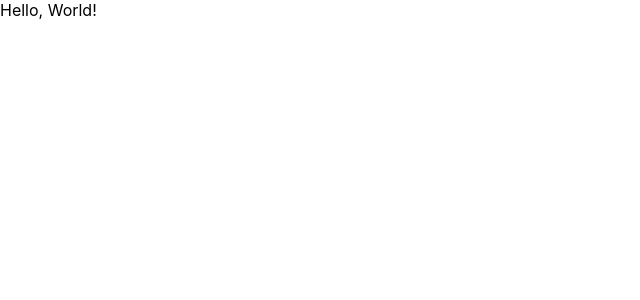
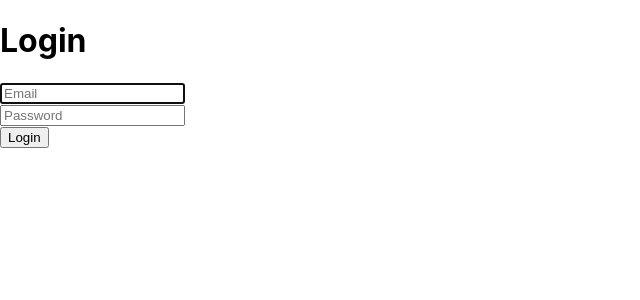
Before and after one commit to balayokesh/libraryManagementSystem, a React (Create React App) app: page /login in a window 1280 px wide. Shown: the top 300 px of the page, without its empty margins (0-640 px from the left). Built offline with nearby package versions, Linux system fonts and the light colour scheme.

Commit message:
Implemented student login

```diff
--- a/package.json
+++ b/package.json
@@ -8,6 +8,7 @@
     "@testing-library/user-event": "^13.5.0",
     "react": "^18.1.0",
     "react-dom": "^18.1.0",
+    "react-router-dom": "^6.3.0",
     "react-scripts": "5.0.1",
     "web-vitals": "^2.1.4"
   },
--- /dev/null
+++ b/src/Admin.jsx
@@ -0,0 +1,5 @@
+export default function Admin () {
+    return (
+        <div>Hello, Admin!</div>
+    )
+}
--- a/src/App.js
+++ b/src/App.js
@@ -1,5 +1,11 @@
+import { Link } from 'react-router-dom';
+
 export default function App() {
 	return (
-		<div>Hello, World!</div>
+		<div>
+			<Link to='/login'>Student login</Link>
+			<br />
+			<Link to='/admin'>Admin login</Link>
+		</div>
 	);
 }
--- /dev/null
+++ b/src/Routes/Login.jsx
@@ -0,0 +1,27 @@
+export default function Login () {
+
+    const handleSubmit = (e) => {
+        e.preventDefault();
+        let email = document.getElementById('email').value;
+        let password = document.getElementById('password').value;
+
+        let data = {
+            email :email,
+            password: password
+        }
+        console.log(data);
+    }
+
+    return (
+        <div>
+            <form onSubmit={handleSubmit}>
+                <h1>Login</h1>
+                <input type='email' placeholder='Email' id='email' required autoFocus />
+                <br />
+                <input type='password' placeholder='Password' id='password' required/>
+                <br />
+                <input type='submit' value='Login' />
+            </form>
+        </div>
+    );
+}
--- a/src/index.js
+++ b/src/index.js
@@ -1,11 +1,21 @@
 import React from 'react';
 import ReactDOM from 'react-dom/client';
+import { BrowserRouter, Route, Routes } from 'react-router-dom';
+
 import './index.css';
 import App from './App';
+import Admin from './Admin';
+import Login from './Routes/Login';
 
 const root = ReactDOM.createRoot(document.getElementById('root'));
 root.render(
 	<React.StrictMode>
-		<App />
+		<BrowserRouter>
+			<Routes>
+				<Route exact path='/' element={<App />} />
+				<Route exact path='/admin' element={<Admin />} />
+				<Route exact path='/login' element={<Login />} />
+			</Routes>
+		</BrowserRouter>
 	</React.StrictMode>
 );
```
Also changed, not shown: 1 other file (tests, documents, lock files or other folders).
